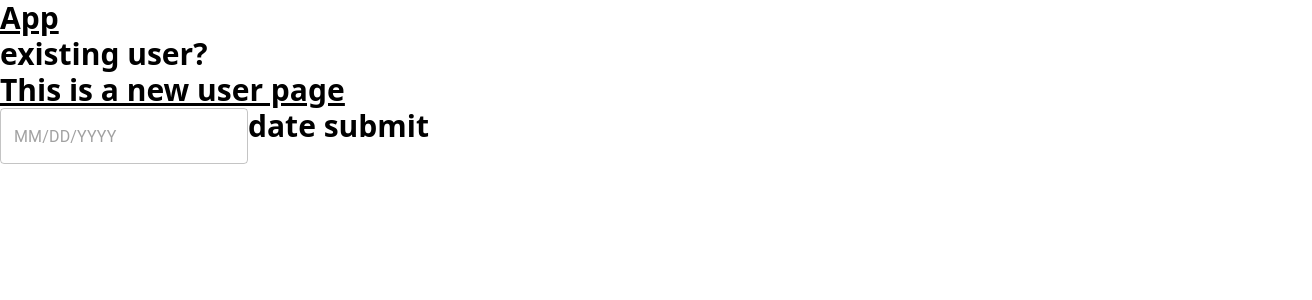
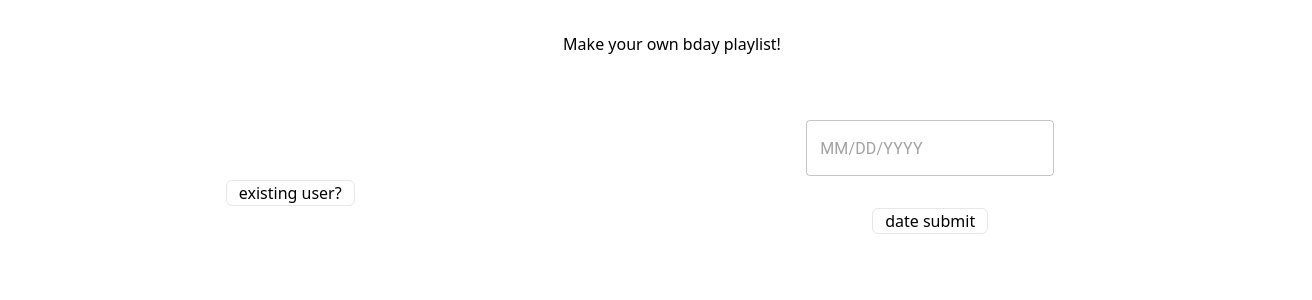
Before and after one commit to verrakav/bday-music-app, a React (Create React App) app: page / in a window 1280 px wide. Shown: the top 300 px of the page, 1312 px wide, since content can reach past the window. Built offline with nearby package versions, Linux system fonts and the light colour scheme.

Commit message:
prelim styles

```diff
--- a/src/App.js
+++ b/src/App.js
@@ -2,9 +2,13 @@ import NewUserPage from "./pages/NewUserPage";
 
 function App() {
   return (
-    <div className="text-3xl font-bold underline">
-      <h1>App</h1>
-      <NewUserPage />
+    <div>
+      <h1 className="flex flex-row items-center justify-center w-full m-8">
+        Make your own bday playlist!
+      </h1>
+      <div className="container mx-auto m-16">
+        <NewUserPage />
+      </div>
     </div>
   );
 }
--- a/src/components/Button.js
+++ b/src/components/Button.js
@@ -1,5 +1,9 @@
-function Button({ children }) {
-  return <button>{children}</button>;
+function Button({ children, className, ...rest }) {
+  return (
+    <button className="border rounded-md border-purple mt-8 px-3">
+      {children}
+    </button>
+  );
 }
 
 export default Button;
--- a/src/pages/NewUserPage.js
+++ b/src/pages/NewUserPage.js
@@ -3,11 +3,15 @@ import Button from "../components/Button";
 
 function NewUserPage() {
   return (
-    <div>
-      <Button>existing user?</Button>
-      <h1 className="text-3xl font-bold underline">This is a new user page</h1>
-      <DatePickerCombined />
-      <Button>date submit</Button>
+    <div className="flex flex-row md:flex-row justify-around items-center ">
+      {/* <h1>This is a new user page</h1> */}
+      <div className="align center">
+        <Button>existing user?</Button>
+      </div>
+      <div className="align-center flex flex-col items-center">
+        <DatePickerCombined />
+        <Button>date submit</Button>
+      </div>
     </div>
   );
 }
```
Also changed, not shown: public/index.html (+0 -10 lines).
